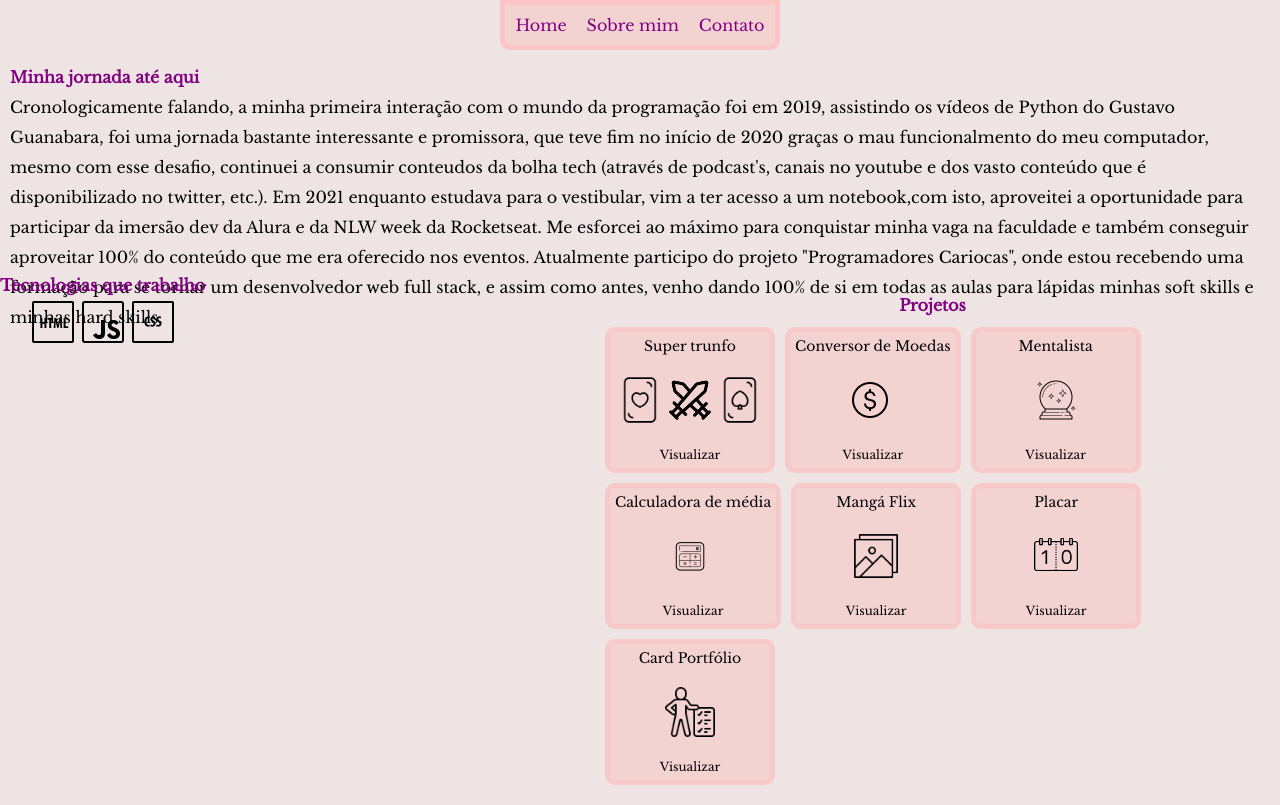
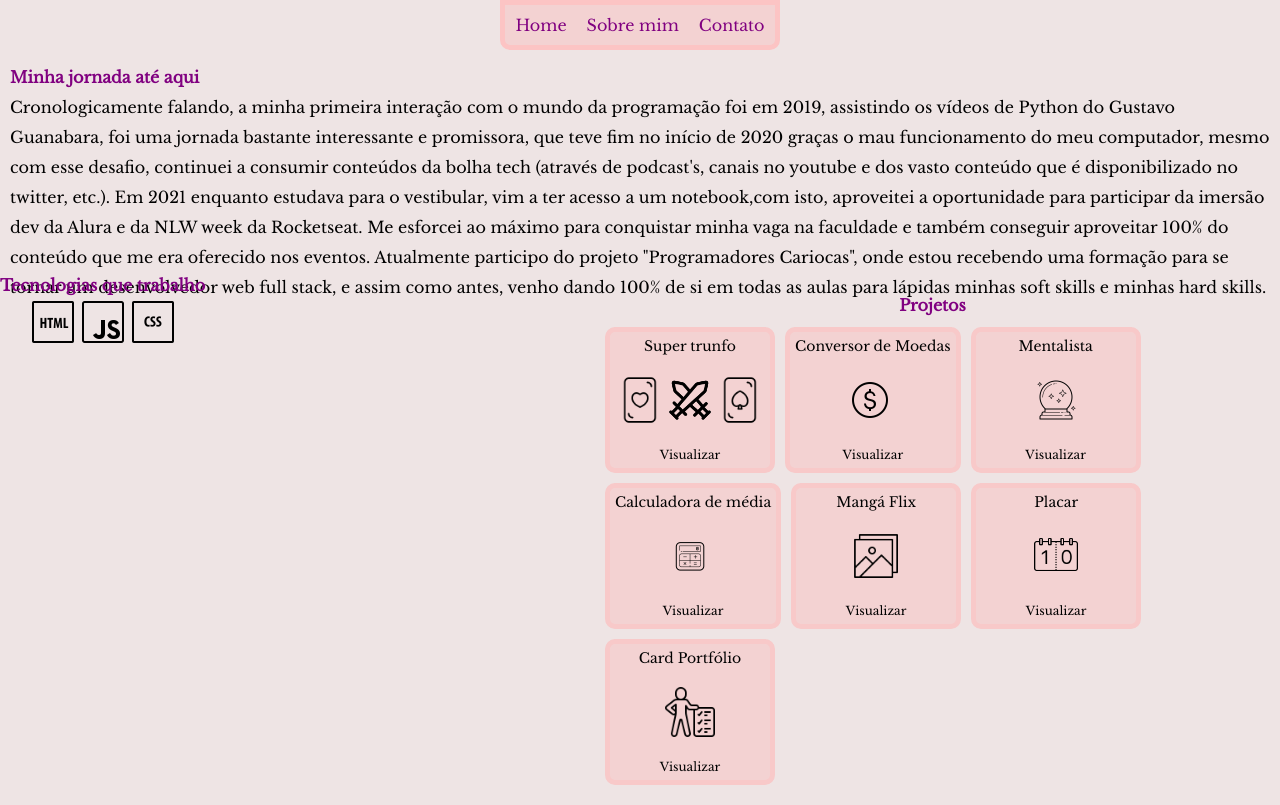
Before and after one commit to DiogoConcei/Portfolio-1.2, a plain HTML site: page Projetos.html in a window 1280 px wide. Drawn offline with nearby package versions, Linux system fonts and the light colour scheme; a web font is replaced by a local one.

Commit message:
Concertando um erro de digitação

```diff
--- a/Projetos.html
+++ b/Projetos.html
@@ -37,23 +37,7 @@
         <section class="minha-jornada">
             <div class="info">
                 <h2> <span>Minha jornada até aqui</span> </h2>
-                <p>Cronologicamente falando, a minha primeira interação com o mundo da programação foi em 2019,
-                    assistindo os
-                    vídeos de Python do
-                    Gustavo Guanabara, foi uma jornada bastante interessante e promissora, que teve fim no início de
-                    2020 graças o mau funcionalmento do meu computador, mesmo com esse desafio, continuei a consumir
-                    conteudos da bolha tech (através de podcast's, canais no youtube e dos vasto conteúdo que é
-                    disponibilizado no twitter, etc.).
-                    Em 2021 enquanto estudava para o vestibular, vim a ter acesso a um notebook,com isto, aproveitei a
-                    oportunidade para
-                    participar da imersão dev da Alura e da NLW week da
-                    Rocketseat.
-                    Me esforcei ao máximo para conquistar minha vaga na faculdade e também conseguir aproveitar 100% do
-                    conteúdo que me era oferecido nos eventos.
-
-                    Atualmente participo do projeto "Programadores Cariocas", onde estou recebendo uma formação para se
-                    tornar um desenvolvedor web full stack, e assim como antes, venho dando 100% de si em todas as aulas
-                    para lápidas minhas soft skills e minhas hard skills.
+                <p>Cronologicamente falando, a minha primeira interação com o mundo da programação foi em 2019, assistindo os vídeos de Python do Gustavo Guanabara, foi uma jornada bastante interessante e promissora, que teve fim no início de 2020 graças o mau funcionamento do meu computador, mesmo com esse desafio, continuei a consumir conteúdos da bolha tech (através de podcast's, canais no youtube e dos vasto conteúdo que é disponibilizado no twitter, etc.). Em 2021 enquanto estudava para o vestibular, vim a ter acesso a um notebook,com isto, aproveitei a oportunidade para participar da imersão dev da Alura e da NLW week da Rocketseat. Me esforcei ao máximo para conquistar minha vaga na faculdade e também conseguir aproveitar 100% do conteúdo que me era oferecido nos eventos. Atualmente participo do projeto "Programadores Cariocas", onde estou recebendo uma formação para se tornar um desenvolvedor web full stack, e assim como antes, venho dando 100% de si em todas as aulas para lápidas minhas soft skills e minhas hard skills.
                 </p>
             </div>
 
```
